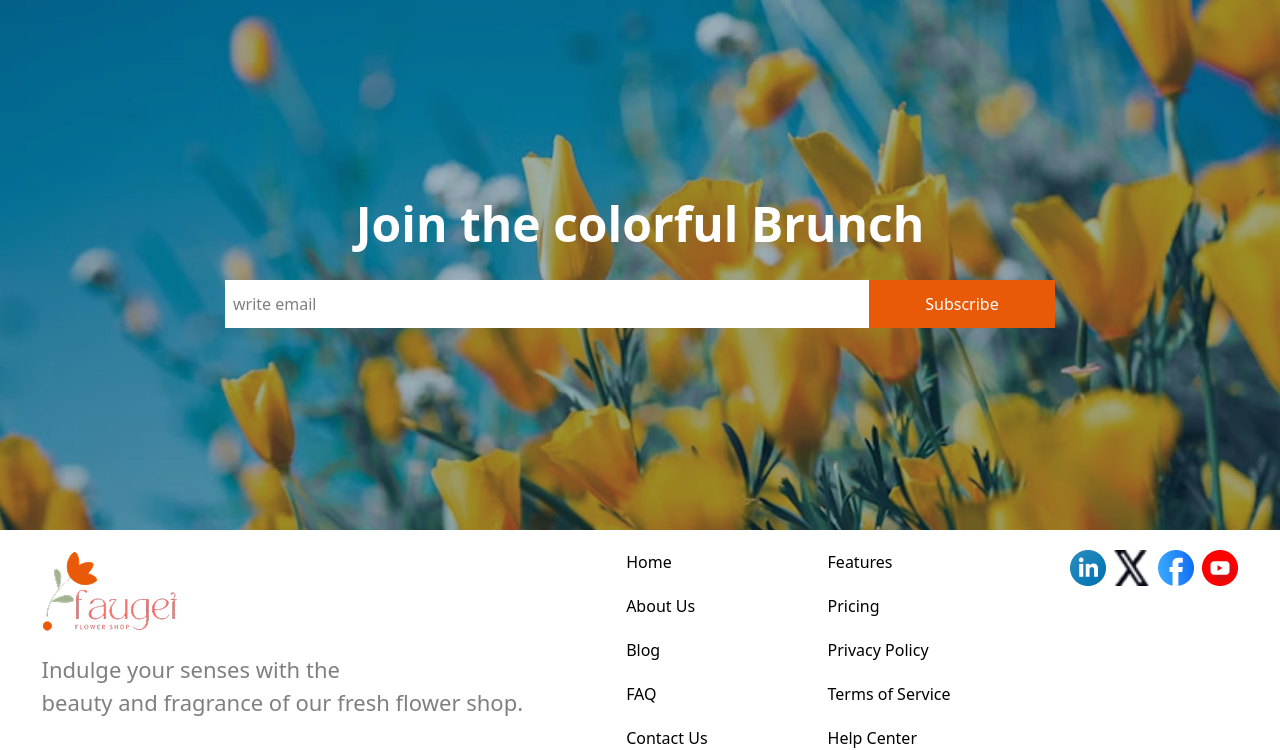
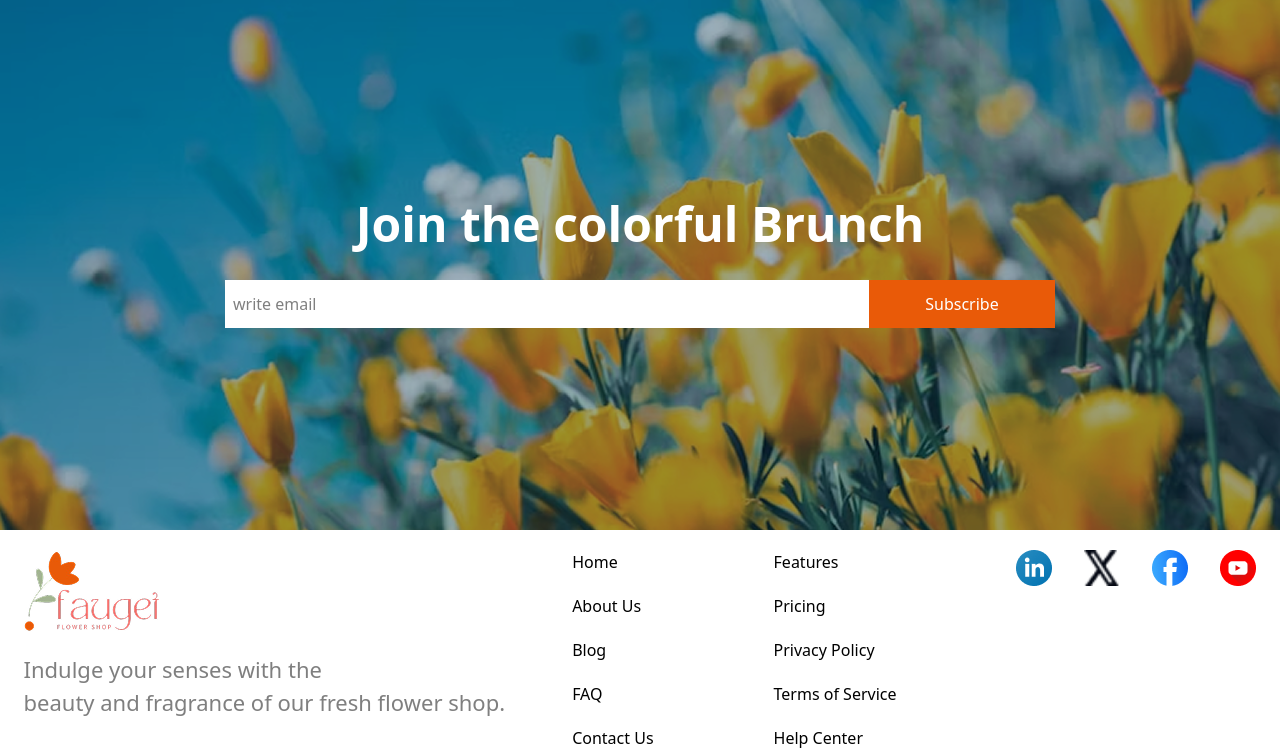
Before and after one commit to galibhub/responsive-flowers-website, a website: page index.html in a window 1280 px wide. Shown: the part 2471-3221 px from the top of the page. Drawn offline with Linux system fonts and the light colour scheme.

Commit message:
Fix gap inside logos at the footer section

```diff
--- a/index.html
+++ b/index.html
@@ -245,7 +245,7 @@
             </ul>
         </div>
 
-        <div class="flex flex-row justify-start gap-2">
+        <div class="flex flex-row justify-start gap-8">
             <img class="h-9 w-9" src="assets/icon-linkedin.png" alt="">
             <img class="h-9 w-9" src="assets/icon-twitter.png" alt="">
             <img class="h-9 w-9" src="assets/icon-facebook.png" alt="">
```
Also changed, not shown: src/output.css.
